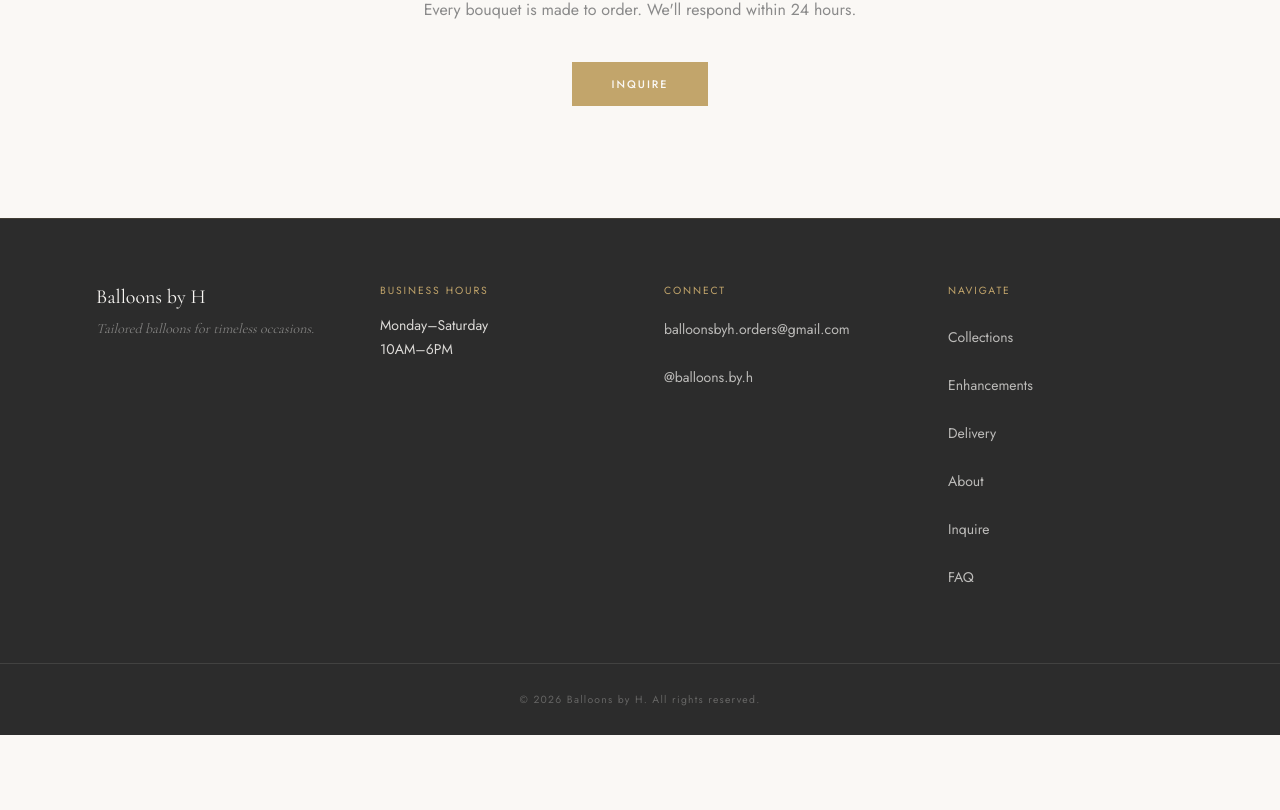
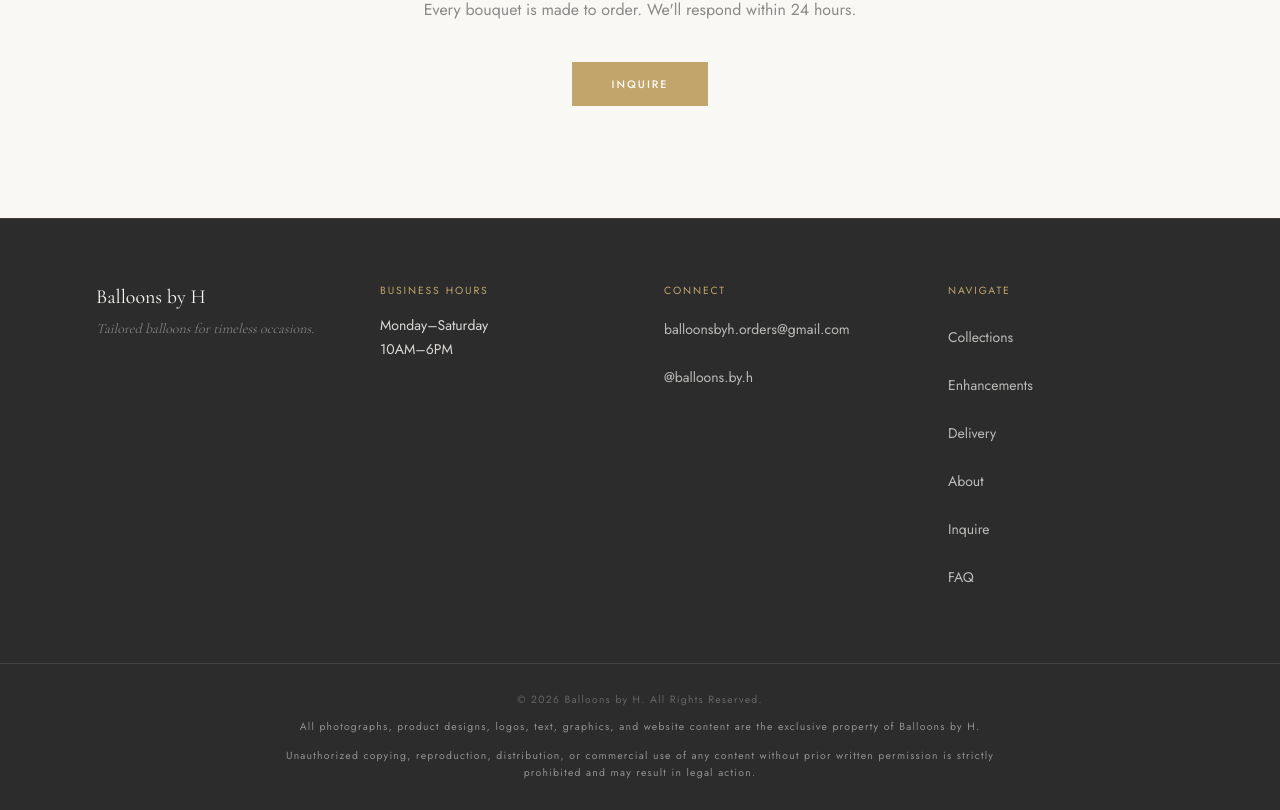
Before and after one commit to hjkim812812/balloons-by-h, a Next.js app: page / in a window 1280 px wide. Shown: the part 4590-5400 px from the top of the page. Before the commit the page ends 5325 px from the top, so only its background shows below. Built offline with nearby package versions, Linux system fonts and the light colour scheme; no server answers.

Commit message:
Add copyright and content usage notice to the footer.
Include ownership and unauthorized use language below the site copyright line.

```diff
--- a/src/components/Footer.tsx
+++ b/src/components/Footer.tsx
@@ -70,10 +70,21 @@ export function Footer() {
         </div>
       </div>
 
-      <div className="border-t border-ivory/10 py-6 text-center sm:py-7">
-        <p className="text-[0.65rem] tracking-wide opacity-40">
-          &copy; {year} {BRAND.name}. All rights reserved.
-        </p>
+      <div className="border-t border-ivory/10 px-5 py-6 sm:px-6 sm:py-7">
+        <div className="mx-auto max-w-3xl space-y-3 text-center">
+          <p className="text-[0.65rem] tracking-wide opacity-40">
+            &copy; {year} {BRAND.name}. All Rights Reserved.
+          </p>
+          <p className="font-body text-[0.65rem] leading-relaxed tracking-wide text-ivory/50">
+            All photographs, product designs, logos, text, graphics, and website content
+            are the exclusive property of {BRAND.name}.
+          </p>
+          <p className="font-body text-[0.65rem] leading-relaxed tracking-wide text-ivory/50">
+            Unauthorized copying, reproduction, distribution, or commercial use of any
+            content without prior written permission is strictly prohibited and may result
+            in legal action.
+          </p>
+        </div>
       </div>
     </footer>
   );
```
